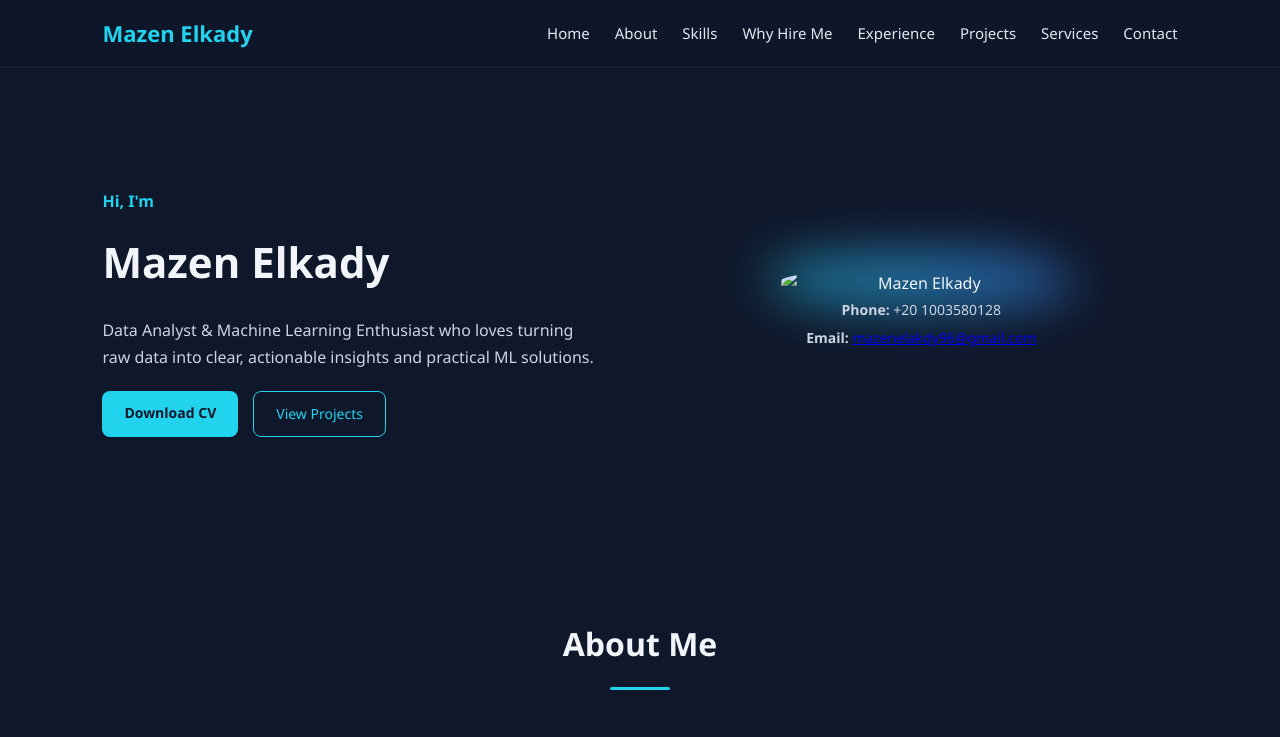
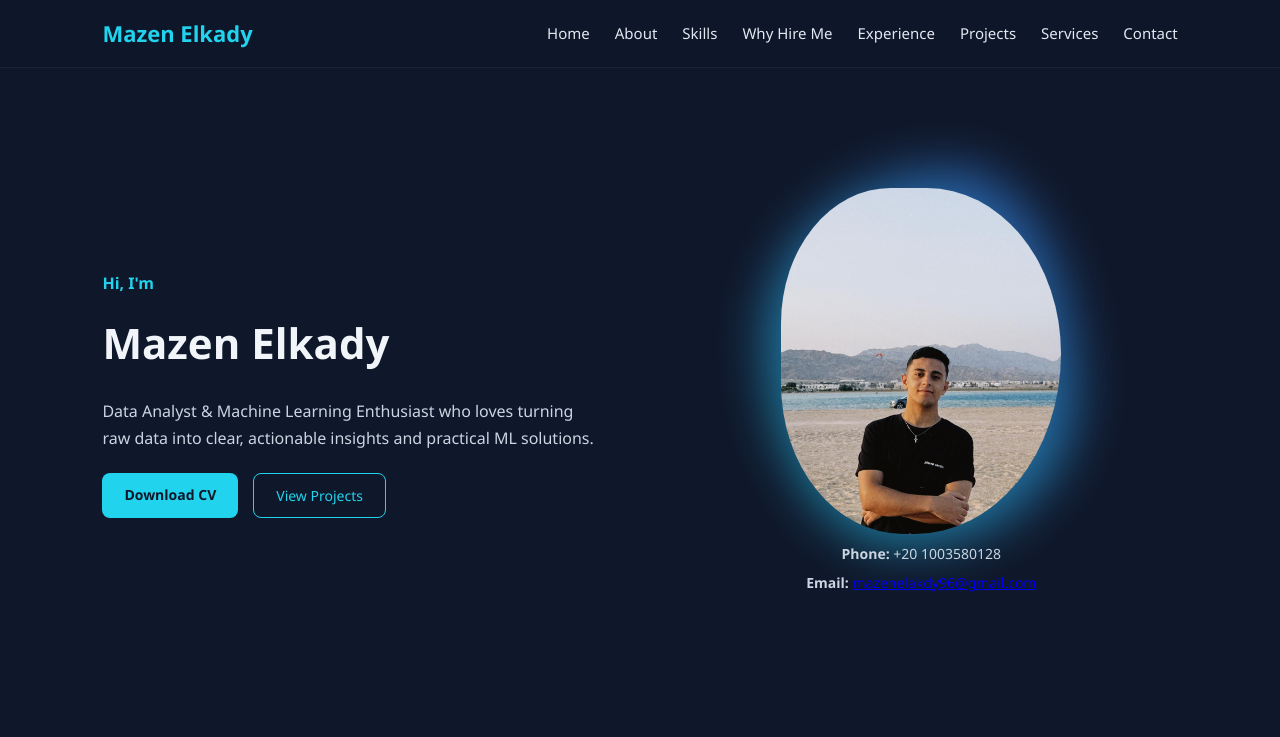
Before and after one commit to mazenelkady96-dotcom/portfolio, a plain HTML site: page index.html in a window 1280 px wide. Shown: the top 737 px of the page. Drawn offline with Linux system fonts and the light colour scheme; a script that the page names is missing.

Commit message:
Update index.html

```diff
--- a/index.html
+++ b/index.html
@@ -55,7 +55,7 @@
           <div class="hero-image-wrapper">
             <!-- هنا تحط صورتك -->
             <img
-              src="images/kkk.jpeg"
+              src="images/mmm.jpeg"
               alt="Mazen Elkady"
               class="hero-image"
             />
```
